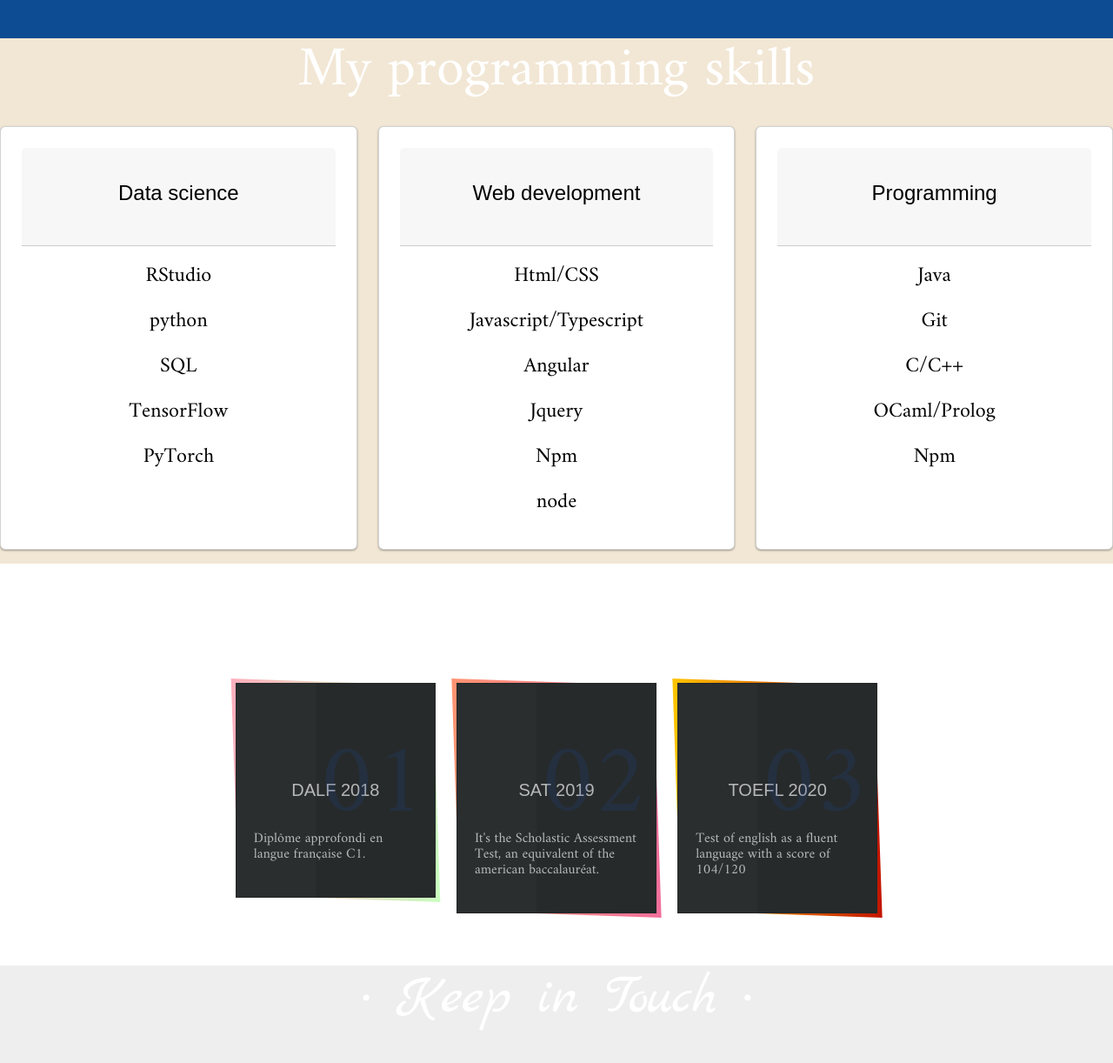
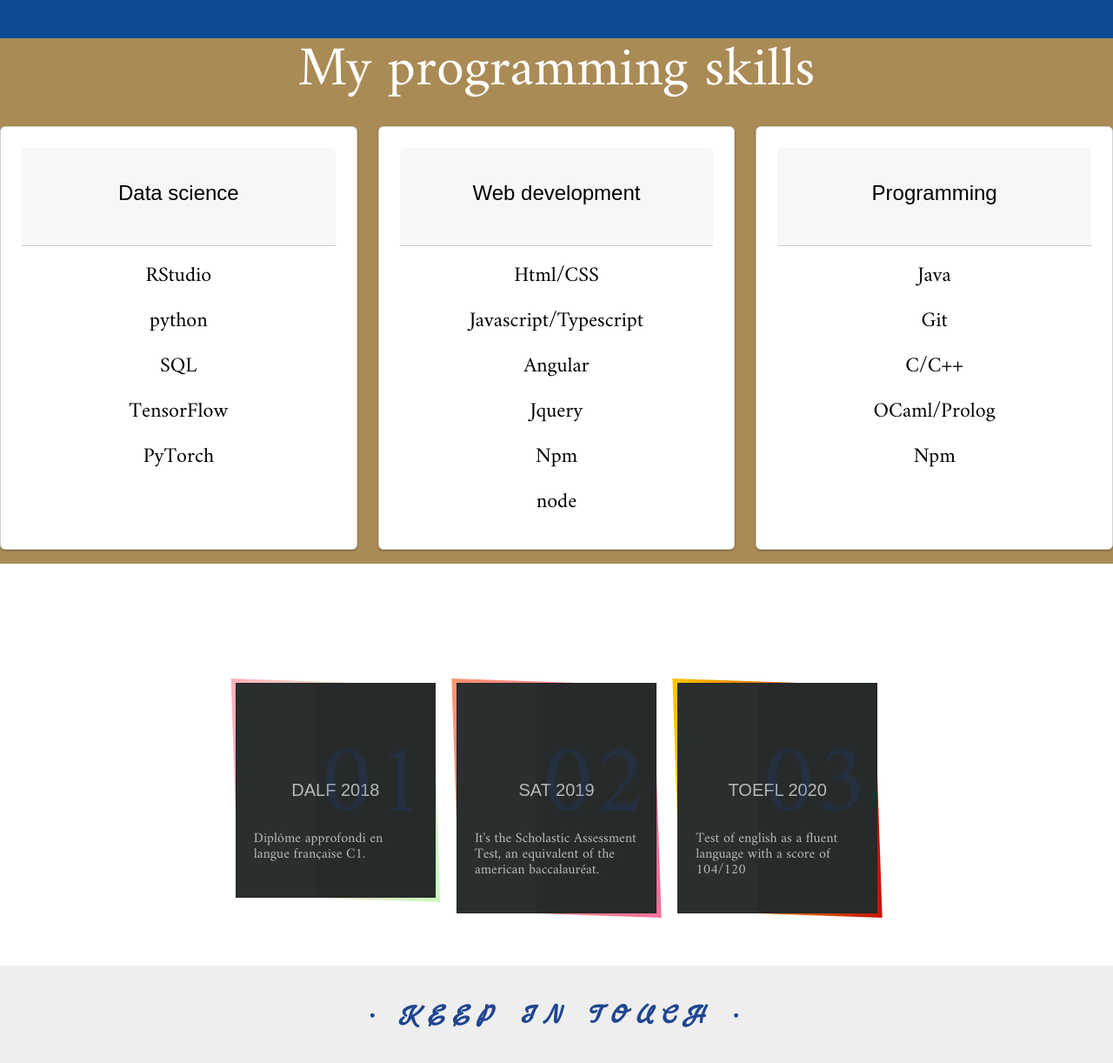
Before and after one commit to fatinecheddad/MyWebsite, a plain HTML site: page index.html in a window 1280 px wide. Shown: the part 1938-3160 px from the top of the page at 87% size. Drawn offline with nearby package versions, Linux system fonts and the light colour scheme.

Commit message:
ajustement-carrousel

```diff
--- a/css/styles.css
+++ b/css/styles.css
@@ -126,7 +126,7 @@ body {
 }
 
 .white-section {
-  background-color: #f2e7d5;
+  background-color: #aa8b56;
 }
 /*************  Headings  ****************/
 
@@ -289,6 +289,7 @@ h6 {
 }
 
 /******************* Contact Section **********************/
+
 #footer {
 }
 
--- a/index.html
+++ b/index.html
@@ -439,7 +439,7 @@ crossorigin="anonymous"
 
 <!------------Contaact meeeeeeeeeee------------------->
 <div class="contact_section" id="contact">
-  <h1 class="caroussel-title">&bull; Keep in Touch &bull;</h1>
+  <h1 class="contact-me-title">&bull; Keep in Touch &bull;</h1>
 <div id="container">
 
   <div class="underline">
@@ -466,7 +466,7 @@ crossorigin="anonymous"
         <option disabled hidden selected>Subject line</option>
         <option>I'd like to start a project</option>
         <option>I'd like to ask a question</option>
-        <option>I'd like to make a proposal</option>
+        <option>I'd like to make an internship proposal</option>
       </select>
     </div>
     <div class="message">
```
